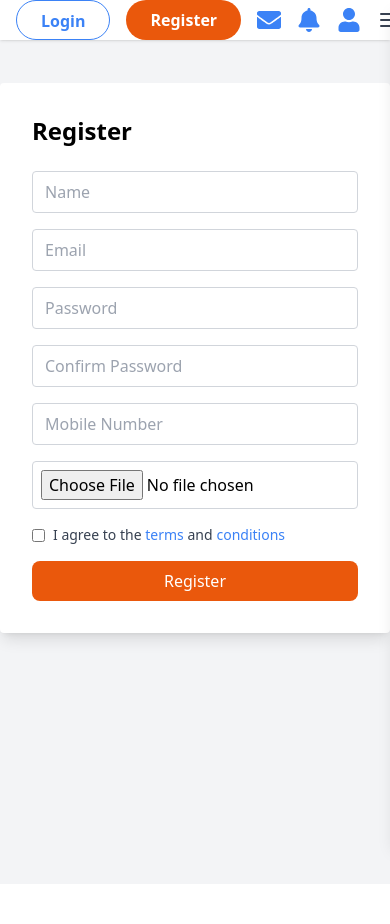
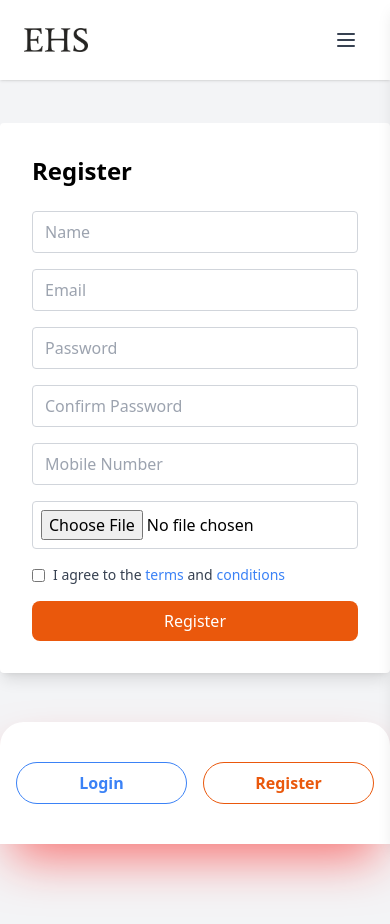
Before and after one commit to mddanish867/ehs, a React (Create React App) app: page /register in a window 390 px wide. Before the commit the page ends 884 px from the top, so only its background shows below. Built offline with nearby package versions, Linux system fonts and the light colour scheme.

Commit message:
modified menu and added login button in different screen ration

```diff
--- /dev/null
+++ b/src/Home/BottomHeader.jsx
@@ -0,0 +1,30 @@
+import React from 'react';
+import { useNavigate } from 'react-router-dom';
+
+const BottomHeader = ({ toggleLoginForm }) => {
+  const navigate = useNavigate();
+
+  const handleRegisterRedirect = () => {
+    navigate('/register');
+  };
+
+  return (
+    <div className="fixed bottom-0 inset-x-0 bg-white rounded-t-3xl py-10 px-4 md:hidden flex items-center justify-center space-x-4 shadow-red-400 shadow-2xl">
+      <button
+        onClick={toggleLoginForm}
+        className="text-blue-500 border border-blue-500 font-semibold p-2 w-full rounded-full focus:outline-none focus:ring-0 focus:ring-orange-600 focus:ring-opacity-50 transition duration-300 ease-in-out"
+      >
+        Login
+      </button>
+
+      <button
+        onClick={handleRegisterRedirect}
+        className="text-orange-600 border border-orange-600 font-semibold p-2 w-full rounded-full focus:outline-none focus:ring-0 focus:ring-orange-600 focus:ring-opacity-50 transition duration-300 ease-in-out"
+      >
+        Register
+      </button>
+    </div>
+  );
+};
+
+export default BottomHeader;
--- a/src/Home/Home.jsx
+++ b/src/Home/Home.jsx
@@ -3,7 +3,7 @@ import JobSearch from '../Jobs/JobSearch';
 
 const Home = () => {
   return (
-    <div className="min-h-screen bg-gray-100">
+    <div className="min-h-screen bg-white">
       <JobSearch/>
     </div>
   );
--- a/src/Home/Navbar.jsx
+++ b/src/Home/Navbar.jsx
@@ -1,4 +1,4 @@
-import React, { useState } from "react";
+import React, { useState, useEffect } from "react";
 import {
   FaBell,
   FaEnvelope,
@@ -13,26 +13,43 @@ import { IoSettingsSharp } from "react-icons/io5";
 import { TbHelpSquareFilled } from "react-icons/tb";
 import Login from "../Authentication/Login";
 import menuData from "../menuDtata/menuData.json"; // Import the JSON data
-import { useNavigate } from 'react-router-dom';
+import { useNavigate } from "react-router-dom";
+import BottomHeader from "./BottomHeader"; // Import the BottomHeader component
 
 const Navbar = () => {
   const [isOpen, setIsOpen] = useState(false);
   const [isLoginFormOpen, setIsLoginFormOpen] = useState(false); // State for login form
   const [activeMenu, setActiveMenu] = useState(null); // Track the currently open menu in mobile view
+  const [showBottomHeader, setShowBottomHeader] = useState(true); // State for showing/hiding BottomHeader
+  const [isMobile, setIsMobile] = useState(window.innerWidth <= 768);
+
+  useEffect(() => {
+    const handleResize = () => {
+      setIsMobile(window.innerWidth <= 768);
+    };
+
+    window.addEventListener("resize", handleResize);
+    return () => window.removeEventListener("resize", handleResize);
+  }, []);
+
   const navigate = useNavigate();
+  const toggleMenu = () => setIsOpen(!isOpen);
 
-  const toggleMenu = () => setIsOpen(!isOpen);
-  const toggleLoginForm = () => setIsLoginFormOpen(!isLoginFormOpen); // Toggle login form
+  const toggleLoginForm = () => {
+    setIsLoginFormOpen(!isLoginFormOpen);
+    setIsOpen(false);
+  }; // Toggle login form
 
   const handleMenuClick = (menuKey) => {
     setActiveMenu(activeMenu === menuKey ? null : menuKey);
   };
 
   const handleRegisterRedirect = () => {
-    navigate('/register');
-    //onClose(); // Close the login popup
+    navigate("/register");
+    if(isMobile){
+      setIsOpen(false);
+    }
   };
-
 
   const renderMenuItems = (menuKey) => {
     return menuData[menuKey].map((item, index) => (
@@ -51,18 +68,42 @@ const Navbar = () => {
     ));
   };
 
+  // Scrolling function
+  useEffect(() => {
+    let lastScrollTop = 0;
+    const handleScroll = () => {
+      const currentScrollTop = window.scrollY;
+      if (currentScrollTop > lastScrollTop) {
+        // Scrolling down
+        setShowBottomHeader(false);
+      } else {
+        // Scrolling up
+        setShowBottomHeader(true);
+      }
+      lastScrollTop = currentScrollTop;
+    };
+
+    window.addEventListener("scroll", handleScroll);
+    return () => window.removeEventListener("scroll", handleScroll);
+  }, []);
+
   return (
     <header className="bg-white shadow sticky top-0 z-50">
-      <nav className="container mx-auto flex items-center justify-between">
+      <nav className="container mx-auto flex items-center justify-between lg:py-0 h-20">
         <div className="flex items-center">
-          <div className="text-2xl font-bold text-gray-900 ml-4">
+          <div className="text-2xl font-bold text-gray-900 ml-6">
             <a href="/" className="flex items-center">
-              <img src="./logo-black.png" alt="Logo" className="w-24" />
+              <img src="./logo-no-background.png" alt="Logo" className="w-16" />
             </a>
           </div>
-          <div className="hidden md:flex space-x-6 ml-6">
-            {["organizations", "individuals", "resume", "cover letter", "career support"].map(
-              (menuKey) => (
+          <div className="hidden md:flex space-x-6 ml-14">
+            {[
+              "organizations",
+              "individuals",
+              "resume",
+              "cover letter",
+              "career support",
+            ].map((menuKey) => (
               <div key={menuKey} className="relative group">
                 <button className="text-gray-700 hover:text-gray-900 focus:outline-none flex items-center">
                   {menuKey.charAt(0).toUpperCase() + menuKey.slice(1)}
@@ -73,26 +114,30 @@ const Navbar = () => {
                   <div className="p-4">{renderMenuItems(menuKey)}</div>
                 </div>
               </div>
-              )
-            )}
+            ))}
           </div>
         </div>
         <div className="flex items-center space-x-4 mr-8 lg:mr-20">
+          {/* Buttons for desktop view */}
+          <div className="hidden md:flex items-center justify-center space-x-4 bg-orange-600 rounded-full px-4 py-1">
             <button
               onClick={toggleLoginForm}
-            className="text-blue-500 border border-blue-500 rounded-full font-semibold py-2 px-6 hover:bg-blue-500 hover:text-white text-center focus:outline-none focus:ring-0 focus:ring-blue-700 focus:ring-opacity-50 transition duration-300 ease-in-out h-10"
+              className="text-white font-semibold py-1 text-center focus:outline-none focus:ring-0 focus:ring-orange-600 focus:ring-opacity-50 transition duration-300 ease-in-out"
             >
               Login
             </button>
+
+            <span className="text-white">/</span>
+
             <button
               onClick={handleRegisterRedirect}
-            className="text-white bg-orange-600 rounded-full font-semibold py-2 px-6 hover:bg-white hover:text-orange-600 hover:border hover:border-orange-600 text-center focus:outline-none focus:ring-0 focus:ring-orange-600 focus:ring-opacity-50 transition duration-300 ease-in-out h-10"
+              className="text-white font-semibold py-1 text-center focus:outline-none focus:ring-0 focus:ring-orange-600 focus:ring-opacity-50 transition duration-300 ease-in-out"
             >
               Register
             </button>
-          <FaEnvelope className="text-blue-500 hover:text-blue-600 cursor-pointer w-6 h-6 lg:w-14" />
-          <FaBell className="text-blue-500 hover:text-blue-600 cursor-pointer w-6 h-6 lg:w-14" />
-          <div className="relative group">
+          </div>
+
+          <div className="hidden md:flex relative group">
             <FaUser className="text-blue-500 hover:text-blue-600 cursor-pointer w-6 h-6 lg:w-14" />
             <div className="absolute right-0 mt-3 w-72 bg-white shadow-lg hidden group-hover:block">
               <div className="p-8">
@@ -106,6 +151,14 @@ const Navbar = () => {
                   <div className="ml-2 text-gray-700">Profile</div>
                 </div>
                 <div className="flex items-center space-x-2 mt-6">
+                  <FaBell className="text-gray-700 w-6 h-6" />
+                  <div className="ml-2 text-gray-700">Notifications</div>
+                </div>
+                <div className="flex items-center space-x-2 mt-6">
+                  <FaEnvelope className="text-gray-700 w-6 h-6" />
+                  <div className="ml-2 text-gray-700">Message</div>
+                </div>
+                <div className="flex items-center space-x-2 mt-6">
                   <FaBookmark className="text-gray-700 w-6 h-6" />
                   <div className="ml-2 text-gray-700">My Jobs</div>
                 </div>
@@ -113,6 +166,7 @@ const Navbar = () => {
                   <RiBookmark3Fill className="text-gray-700 w-6 h-6" />
                   <div className="ml-2 text-gray-700">My Reviews</div>
                 </div>
+
                 <div className="flex items-center space-x-2 mt-6">
                   <IoSettingsSharp className="text-gray-700 w-6 h-6" />
                   <div className="ml-2 text-gray-700">Settings</div>
@@ -124,7 +178,7 @@ const Navbar = () => {
                 <div className="border-t mt-4"></div>
                 <a
                   href="#"
-                  className="block text-center mt-2 text-sm text-gray-600 hover:bg-gray-200 rounded-lg p-2"
+                  className="block text-center mt-2 text-sm text-white bg-blue-500 hover:bg-blue-500 rounded-lg p-2"
                 >
                   Sign Out
                 </a>
@@ -159,8 +213,8 @@ const Navbar = () => {
           isOpen ? "translate-x-0" : "translate-x-full"
         } transition-transform duration-300 ease-in-out`}
       >
-        <div className="flex justify-between items-center p-4">
-          <div className="text-2xl font-bold text-gray-900">
+        <div className="flex justify-between items-center px-4">
+          <div className="text-2xl font-bold text-gray-900 -ml-4">
             <a href="/" className="flex items-center">
               <img src="./logo-black.png" alt="Logo" className="w-24" />
             </a>
@@ -182,9 +236,84 @@ const Navbar = () => {
             </svg>
           </button>
         </div>
+        {/* Buttons for mobile view */}
+        <div className="flex items-center justify-center space-x-4 rounded-full py-2">
+          <button
+            onClick={toggleLoginForm}
+            className="text-blue-500 bg-white border border-blue-500 rounded-full p-10 font-semibold py-1 text-center focus:outline-none focus:ring-0 focus:ring-orange-600 focus:ring-opacity-50 transition duration-300 ease-in-out"
+          >
+            Login
+          </button>
+
+          <span className="text-white">/</span>
+
+          <button
+            onClick={handleRegisterRedirect}
+            className="text-orange-600 bg-white border border-orange-600 rounded-full p-10 font-semibold py-1 text-center focus:outline-none focus:ring-0 focus:ring-orange-600 focus:ring-opacity-50 transition duration-300 ease-in-out"
+          >
+            Register
+          </button>
+        </div>
+
+        {/* profile for mobile view*/}
+        {/* <div className="flex group ml-4">
+            <FaUser className="text-blue-500 hover:text-blue-600 cursor-pointer w-6 h-6 lg:w-14" />
+            <div className="absolute right-0 mt-3 w-72 bg-white shadow-lg hidden group-hover:block">
+              <div className="p-8">
+                <div className="flex items-center space-x-2 mt-2">
+                  <div className="text-gray-700 font-semibold">
+                    mddanish867@gmail.com
+                  </div>
+                </div>
+                <div className="flex items-center space-x-2 mt-6">
+                  <SiGoogledocs className="text-gray-700 w-6 h-6" />
+                  <div className="ml-2 text-gray-700">Profile</div>
+                </div>
+                <div className="flex items-center space-x-2 mt-6">
+                  <FaBell className="text-gray-700 w-6 h-6" />
+                  <div className="ml-2 text-gray-700">Notifications</div>
+                </div>
+                <div className="flex items-center space-x-2 mt-6">
+                  <FaEnvelope className="text-gray-700 w-6 h-6" />
+                  <div className="ml-2 text-gray-700">Message</div>
+                </div>
+                <div className="flex items-center space-x-2 mt-6">
+                  <FaBookmark className="text-gray-700 w-6 h-6" />
+                  <div className="ml-2 text-gray-700">My Jobs</div>
+                </div>
+                <div className="flex items-center space-x-2 mt-6">
+                  <RiBookmark3Fill className="text-gray-700 w-6 h-6" />
+                  <div className="ml-2 text-gray-700">My Reviews</div>
+                </div>
+
+                <div className="flex items-center space-x-2 mt-6">
+                  <IoSettingsSharp className="text-gray-700 w-6 h-6" />
+                  <div className="ml-2 text-gray-700">Settings</div>
+                </div>
+                <div className="flex items-center space-x-2 mt-6">
+                  <TbHelpSquareFilled className="text-gray-700 w-6 h-6" />
+                  <div className="ml-2 text-gray-700">Help Center</div>
+                </div>
+                <div className="border-t mt-4"></div>
+                <a
+                  href="#"
+                  className="block text-center mt-2 text-sm text-white bg-blue-500 hover:bg-blue-500 rounded-lg p-2"
+                >
+                  Sign Out
+                </a>
+              </div>
+            </div>
+          </div> */}
+
+           {/* menus for mobile view*/}
         <div className="flex flex-col p-4 space-y-4">
-          {["organizations", "individuals", "resume", "cover letter", "career support"].map(
-            (menuKey) => (
+          {[
+            "organizations",
+            "individuals",
+            "resume",
+            "cover letter",
+            "career support",
+          ].map((menuKey) => (
             <div key={menuKey} className="relative">
               <button
                 onClick={() => handleMenuClick(menuKey)}
@@ -199,13 +328,15 @@ const Navbar = () => {
                 </div>
               )}
             </div>
-            )
-          )}
+          ))}
         </div>
       </div>
 
       {/* Login Popup */}
-      {isLoginFormOpen && <Login onClose={toggleLoginForm} />}
+      {isLoginFormOpen && <Login onClose={toggleLoginForm}/>}
+
+      {/* Bottom Header */}
+      {showBottomHeader && <BottomHeader toggleLoginForm={toggleLoginForm} />}
     </header>
   );
 };
```
Lines whose indentation alone changed are shown as unchanged.
